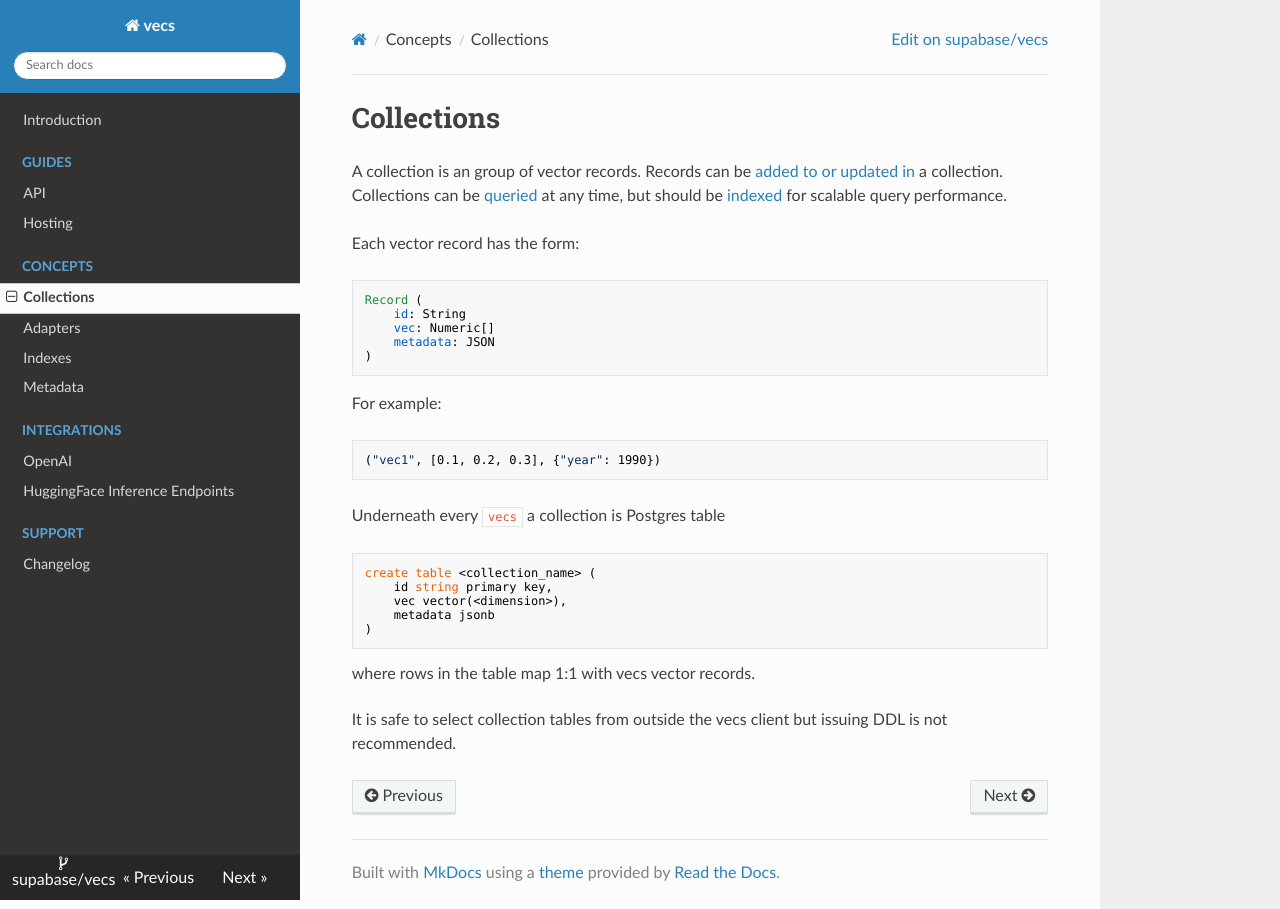
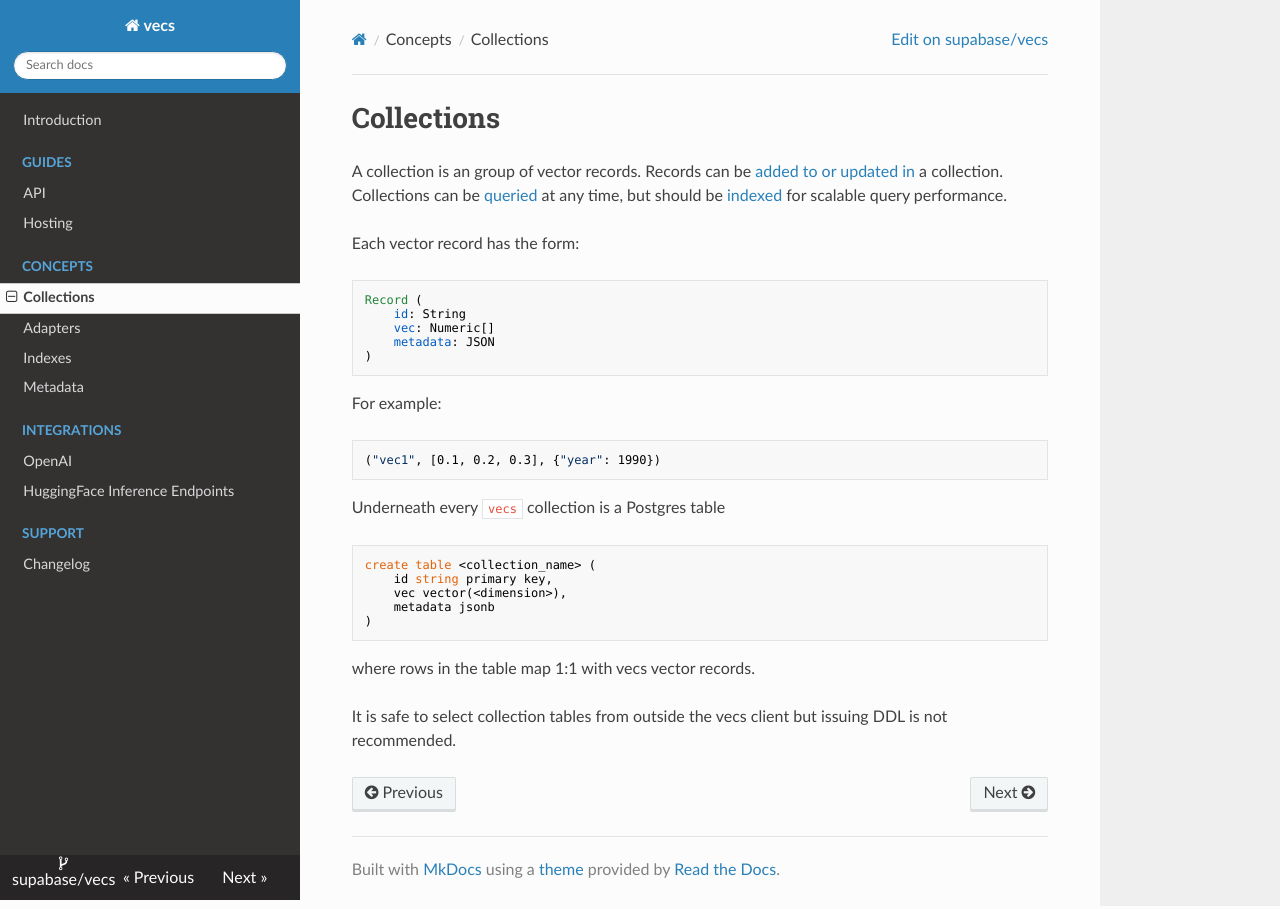
Before and after one commit to supabase/vecs, an MkDocs documentation site: the page built from docs/concepts_collections.md, in a window 1280 px wide. Built offline with MkDocs 1.6.1, drawn with Linux system fonts in a browser that asks for light colours; nearby versions of some CDN libraries.

Commit message:
fixed typo

````diff
--- a/docs/concepts_collections.md
+++ b/docs/concepts_collections.md
@@ -15,11 +15,12 @@
 ```
 
 For example:
+
 ```python
 ("vec1", [0.1, 0.2, 0.3], {"year": 1990})
 ```
 
-Underneath every `vecs` a collection is Postgres table
+Underneath every `vecs` collection is a Postgres table
 
 ```sql
 create table <collection_name> (
@@ -28,6 +29,7 @@
     metadata jsonb
 )
 ```
+
 where rows in the table map 1:1 with vecs vector records.
 
 It is safe to select collection tables from outside the vecs client but issuing DDL is not recommended.
````
